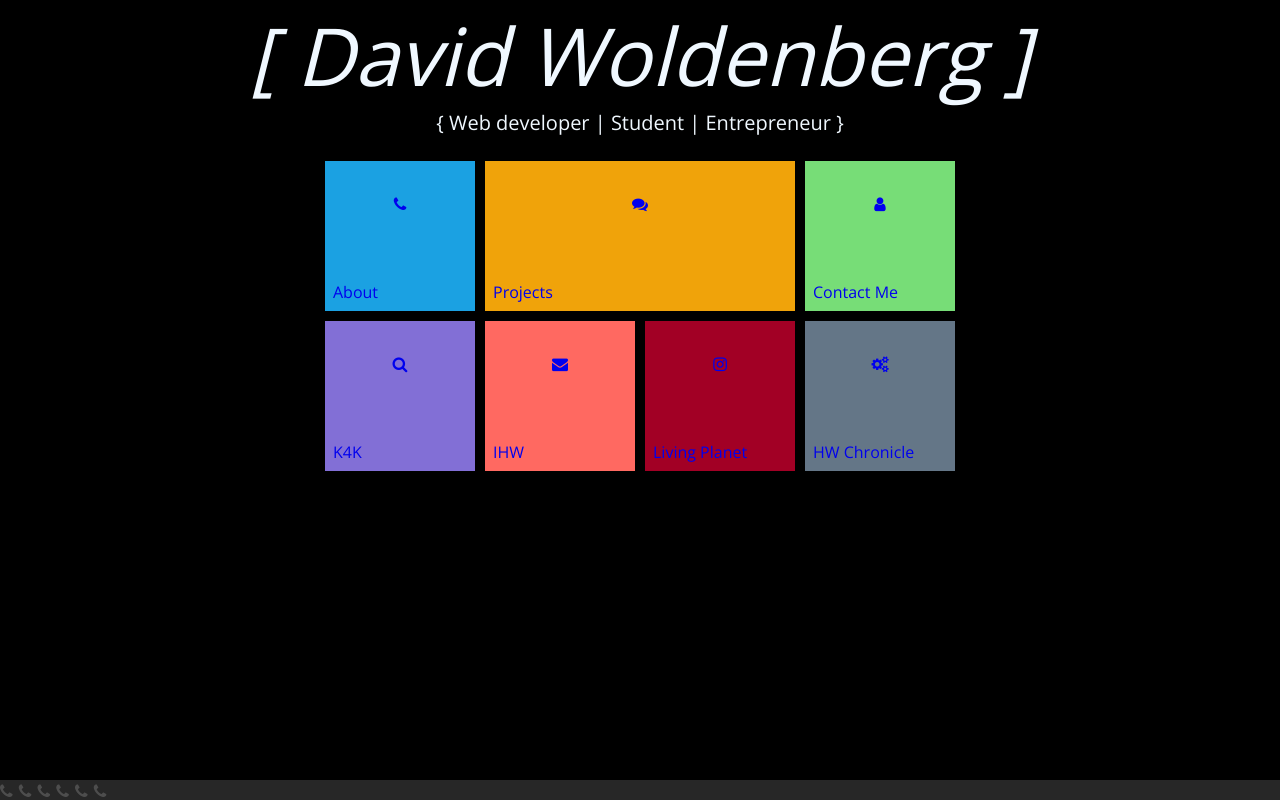
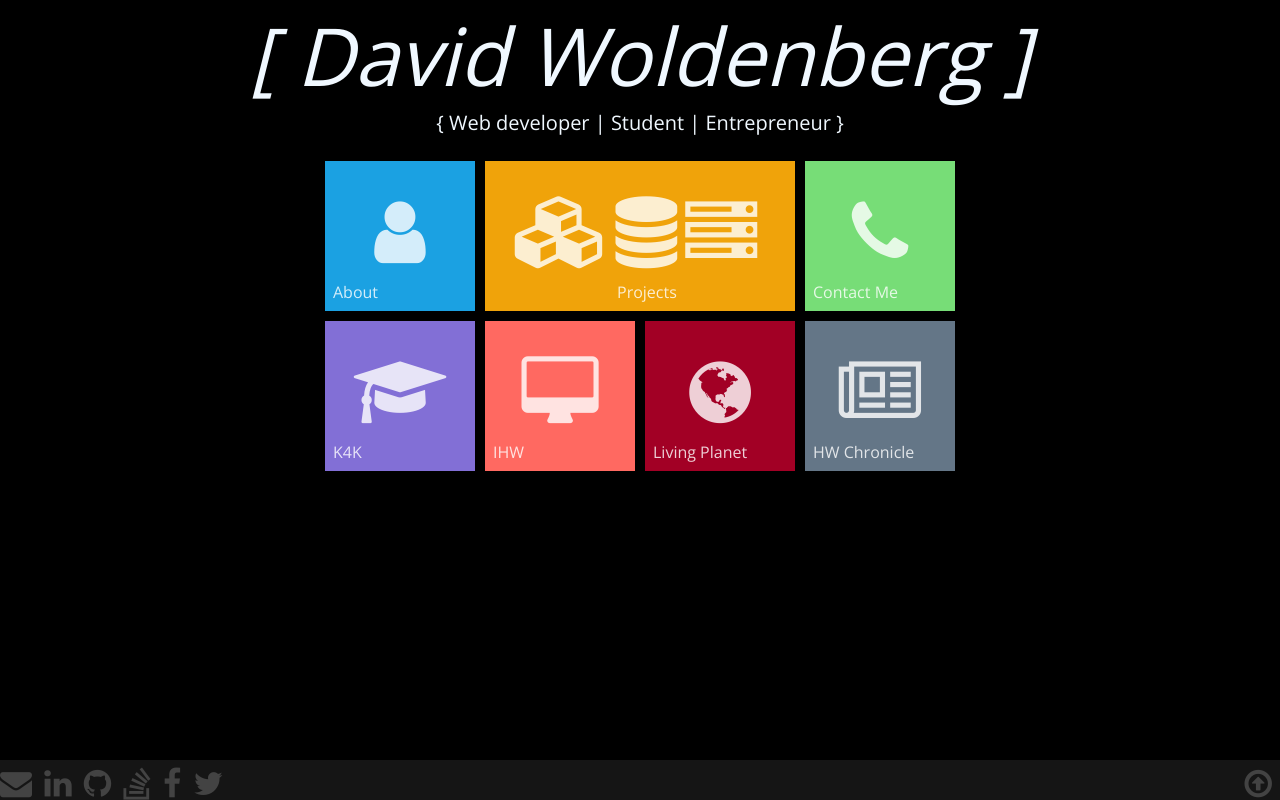
Before and after one commit to dwoldenberg1/dwold.com, a PHP site: page / in a window 1280 px wide. Run offline with PHP 8.4, Linux system fonts and the light colour scheme; some libraries are stand-ins or nearby versions.

Commit message:
aboutme, bottom bar, and contact

```diff
--- a/index.php
+++ b/index.php
@@ -5,13 +5,13 @@
 		<meta name="detectify-verification"
     			content="b0a9db528e2be60512632426449c6c97" />
 		<title>David Woldenberg</title>
-		<link rel="stylesheet" href="http://dwold.com/public/css/style.css" />
 		<script type="text/javascript" src="http://code.jquery.com/jquery-1.11.3.min.js"></script>
 	    <script type="text/javascript" src="/public/js/functions.js"></script>
 	    <script type="text/javascript" src="/public/js/jquery.fullPage.js"></script>
 
 	    <link href='http://fonts.googleapis.com/css?family=Open+Sans:400,300' rel='stylesheet' type='text/css'>
-		<link href="//netdna.bootstrapcdn.com/font-awesome/4.0.3/css/font-awesome.css" rel="stylesheet">
+		<link href="https://maxcdn.bootstrapcdn.com/font-awesome/4.4.0/css/font-awesome.min.css" rel="stylesheet">
+		<link rel="stylesheet" href="http://dwold.com/public/css/style.css" />
 
 		<!--Adapted from: https://www.codecademy.com/MrMKenyon/codebits/79Stl2/edit-->
 
@@ -38,20 +38,53 @@
 				</div>
 				<main>
 					<ul>
-			        	<a href="#about"><li class="about" data-menuanchor="about"><i class="fa fa-phone"></i><span>About</span></li></a>
-			        	<a href="#projects"><li class="projects span2" data-menuanchor="projects"><i class="fa fa-comments"></i><span>Projects</span></li></a>
-			        	<a href="#contactme"><li class="contactme" data-menuanchor="contactme"><i class="fa fa-user"></i><span>Contact Me</span></li></a>
-			        	<a href="#k4k"><li class="k4k" data-menuanchor="k4k"><i class="fa fa-search"></i><span>K4K</span></li></a>
-			        	<a href="#ihw"><li class="ihw" data-menuanchor="ihw"><i class="fa fa-envelope"></i><span>iHW</span></li></a>
-			        	<a href="#living"><li class="living" data-menuanchor="living"><i class="fa fa-instagram"></i><span>Living Planet</span></li></a>
-			        	<a href="#hwchron"><li class="hwchron" data-menuanchor="hwchron"><i class="fa fa-gears"></i><span>HW Chronicle</span></li></a>
+			        	<a href="#about"><li class="about" data-menuanchor="about"><i class="fa fa-user"></i><span>About</span></li></a>
+			        	<a href="#projects"><li class="projects span2" data-menuanchor="projects"><i class="fa proj fa-cubes"></i><i class="fa proj fa-database"></i><i class="fa proj fa-server"></i><span style="padding-left: 40%;">Projects</span></li></a>
+			        	<a href="#contactme"><li class="contactme" data-menuanchor="contactme"><i class="fa fa-phone"></i><span>Contact Me</span></li></a>
+			        	<a href="#k4k"><li class="k4k" data-menuanchor="k4k"><i class="fa fa-graduation-cap"></i><span>K4K</span></li></a>
+			        	<a href="#ihw"><li class="ihw" data-menuanchor="ihw"><i class="fa fa-desktop"></i><span>iHW</span></li></a>
+			        	<a href="#living"><li class="living" data-menuanchor="living"><i class="fa fa-globe"></i><span>Living Planet</span></li></a>
+			        	<a href="#hwchron"><li class="hwchron" data-menuanchor="hwchron"><i class="fa fa-newspaper-o"></i><span>HW Chronicle</span></li></a>
 			        </ul>
 			    </main>
 			</div>
 			<div id="About" class="section">
-				My Name is David Woldenberg and I am a programmer. I became interested in the art after an introductory course in ninth grade and have since entrhalled myself in it. My expertise is in web programming, but I am learning IOS development and pretty much anything that interests me. I graduated from Harvard Westlake School, where I took four years of comptuer science courses. I am now a student at the Unviersity of Chicago, where I am majoring in Computer Science and Economics. I like to create web apps and web sites, but I'm always open to working on something new.
+				<div id="aboutPhoto">
+				</div>
+				<div id="about-title">
+					<span>About Me</span>
+				</div>
+				<div id="about-body">
+				<p>My Name is David Woldenberg and I am a programmer. I became interested in the art after an introductory course in ninth grade and have since entrhalled myself in it. My expertise is in web programming, but I am learning IOS development and pretty much anything that interests me.</p>
+				<br>
+				<p>I graduated from Harvard Westlake School, where I took four years of comptuer science courses. I am now a student at the Unviersity of Chicago, where I am majoring in Computer Science and Economics. I like to create web apps and web sites, but I'm always open to working on something new.</p>
+				</div>
 			</div>
 			<div id="Projects" class="section">
+			</div>
+			<div id="contacts" class="section">
+				<div id="contact-title">
+					Contact Me
+				</div>
+				<div class="contacts" id="emails">
+					<a href="mailto:dwoldenberg1@gmail.com"><i class="fa fa-envelope"></i> - Send me an email</a>
+				</div>
+				<div class="contacts" id="links">
+					<a href="http://www.linkedin.com/pub/david-woldenberg/aa/b45/825"><i class="fa fa-linkedin"></i> - Check out my Linkedin</a>
+				</div>
+				<div class="contacts" id="gits">
+					<a href="http://github.com/dwoldenberg1"><i class="fa fa-github"></i> - View my projects on Github</a>
+				</div>
+				<div class="contacts" id="stacks">
+					<a href="http://stackoverflow.com/users/2698266/wold"><i class="fa fa-stack-overflow"></i> - Look at my Stack Overflow profile</a>
+				</div>
+				<div class="contacts" id="fbs">
+					<a href="https://www.facebook.com/david.woldenberg.7"><i class="fa fa-facebook"></i> - Check out my Facebook profile</a>
+				</div>
+				<div class="contacts" id="twitts">
+					<a href="https://twitter.com/goldenwolden"><i class="fa fa-twitter"></i> - View my tweets</a>
+				</div>
+			</div>
 			</div>
 			<div id="k4k" class="section">
 			</div>
@@ -64,22 +97,27 @@
 		</div>
 		<div class="bottom">
 			<div class="contact" id="email">
-				<i class="fa fa-phone"></i>
+				<a href="mailto:dwoldenberg1@gmail.com"><i class="fa fa-envelope"></i></a>
 			</div>
 			<div class="contact" id="link">
-				<i class="fa fa-phone"></i>
+				<a href="http://www.linkedin.com/pub/david-woldenberg/aa/b45/825"><i class="fa fa-linkedin"></i></a>
 			</div>
 			<div class="contact" id="git">
-				<i class="fa fa-phone"></i>
+				<a href="http://github.com/dwoldenberg1"><i class="fa fa-github"></i></a>
 			</div>
 			<div class="contact" id="stack">
-				<i class="fa fa-phone"></i>
+				<a href="http://stackoverflow.com/users/2698266/wold"><i class="fa fa-stack-overflow"></i></a>
 			</div>
 			<div class="contact" id="fb">
-				<i class="fa fa-phone"></i>
+				<a href="https://www.facebook.com/david.woldenberg.7"><i class="fa fa-facebook"></i></a>
 			</div>
 			<div class="contact" id="twitt">
-				<i class="fa fa-phone"></i>
+				<a href="https://twitter.com/goldenwolden"><i class="fa fa-twitter"></i></a>
+			</div>
+			<div class="contact" id="topArrow" class="mainSec" data-menuanchor="mainSec">
+				<a href="#mainSec">
+					<i class="fa fa-arrow-circle-o-up"></i>
+				</a>
 			</div>
 		</div>
 		<script>
--- a/public/css/style.css
+++ b/public/css/style.css
@@ -135,8 +135,8 @@ li span{
   position: fixed;
   bottom: 0;
   width: 100%;
-  height: 20px;
-  background-color: gray;
+  height: 40px;
+  background: rgba(117,117,117,0.6);
   text-align: left;
   opacity: 30%;
   color: white;
@@ -146,5 +146,99 @@ li span{
 	display: inline;
 	margin: 0;
 	padding: 0;
-	margin-right: 2px;
+	margin-right: 8px;
 }
+
+a {
+	color: rgba(255,255,255,0.81);
+}
+
+main li {
+	text-align: center;
+}
+
+.fa {
+	font-size: 450%;
+}
+
+.contact .fa {
+	font-size: 200%;
+	margin-top: 8px;
+}
+
+.contact a:hover {
+	color: rgba(0,146,194,0.89);
+}
+
+.proj {
+	padding-right: 8px;
+}
+
+#topArrow {
+	float: right;
+}
+
+/* Section custom styles
+########################*/
+
+/* about */
+#about-body {
+	display: inline-block;
+	position: absolute;
+	font-weight: 400;
+	font-size: 20px;
+	width: 30%;
+	padding-top: 14%;
+	float: right;
+}
+
+#about-title {
+	font-weight: 500;
+	font-size: 60px;
+	padding-bottom: 5%;
+	padding-top: 7%;
+	display: inline-block;
+	float: right;
+	position: absolute;
+}
+
+#aboutPhoto {
+	display: inline-block;
+	width: 600px;
+	height: 600px;
+	border-radius: 300px;
+	-webkit-border-radius: 300px;
+	-moz-border-radius: 300px;
+	background: url(http://scontent.xx.fbcdn.net/hphotos-xta1/v/t1.0-9/11949395_942048579188171_1603127539139629997_n.jpg?oh=3449810be20d5cb21a88b2e8cc74a96b&oe=5697EE2A) no-repeat;
+	border: 10px solid white;
+	margin-left: 5%;
+	margin-right: 5%;
+	margin-top: 5%;
+}
+
+/* contact */
+
+#contact-title {
+	font-weight: 500;
+	font-size: 70px;
+	text-align: center;
+	padding-top: 5%;
+}
+
+.contacts {
+	font-size: 40px;
+}
+
+.contacts a {
+	text-decoration: none;
+}
+
+.contacts .fa {
+	font-size: 200%;
+	margin-top: 0.5%;
+	padding-left: 5%;
+}
+
+.contacts a:hover {
+	color: rgba(225,102,0,0.86);
+}
```
